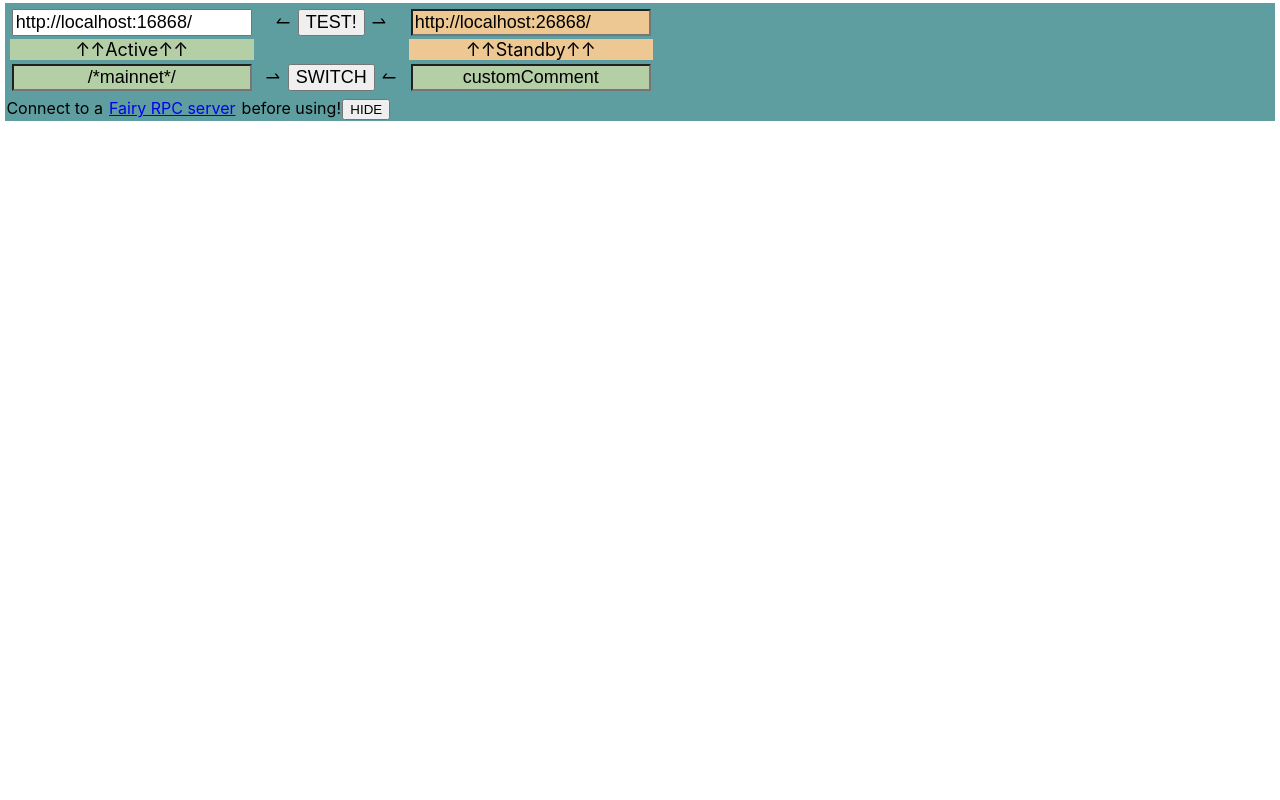
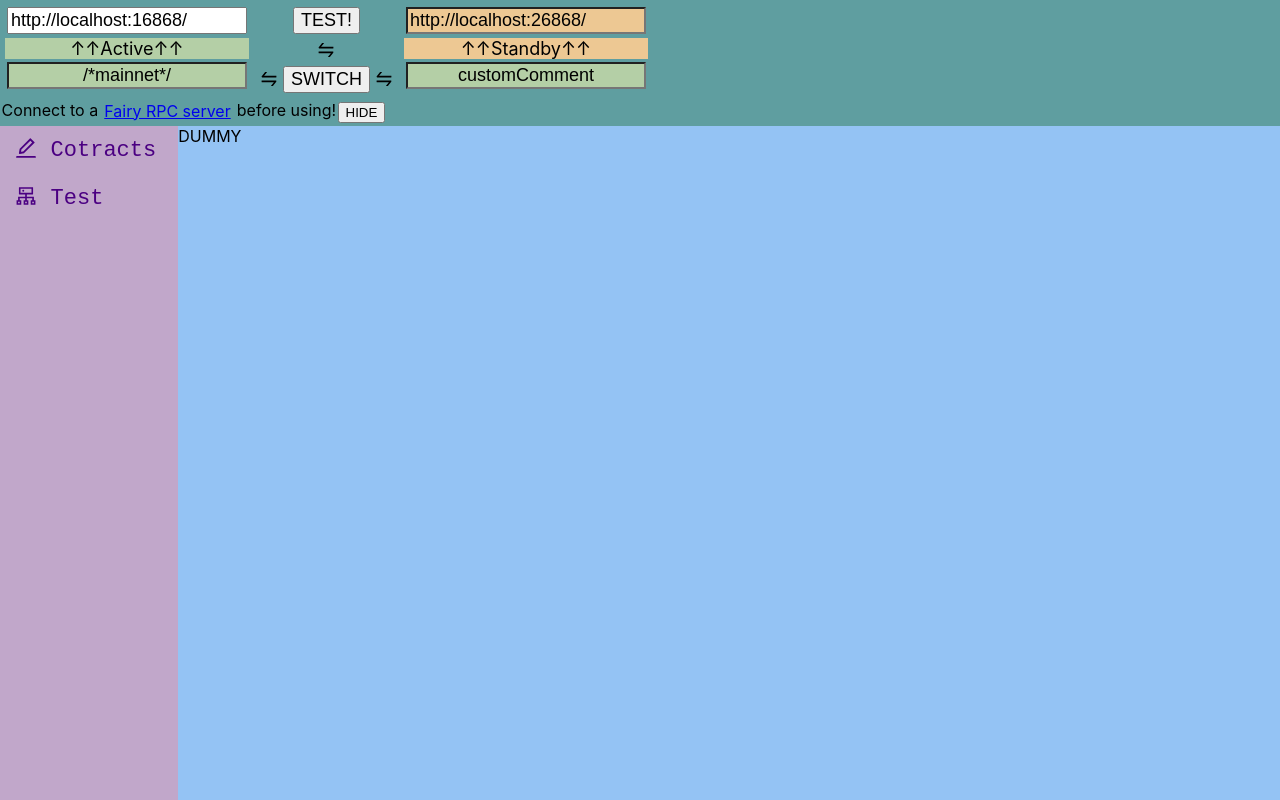
Before and after one commit to Hecate2/neo-fairy-gate, a React (Create React App) app: page / in a window 1280 px wide. Built offline with nearby package versions, Linux system fonts and the light colour scheme.

Commit message:
full workspace

```diff
--- a/src/App.css
+++ b/src/App.css
@@ -0,0 +1,15 @@
+.container {
+    /*overflow: hidden;*/
+    height: 100vh;
+    width: 100vw;
+    display: grid;
+
+    grid-template-areas:
+    "header header header"
+    "menu main side"
+    "footer footer footer";
+
+    grid-template-columns: auto minmax(0, 1fr) 0;
+    grid-template-rows: auto minmax(0, 1fr) 0;
+    /*grid-gap: 10px;*/
+}
--- a/src/App.tsx
+++ b/src/App.tsx
@@ -1,9 +1,16 @@
 import React from 'react';
 import Header from "./header";
+import LeftMenu from "./leftMenu";
+import Contracts from "./workspace/Contracts";
+import "./App.css"
 
 function App() {
   return (
-      <Header />
+      <body className={"container"}>
+        <Header/>
+        <LeftMenu/>
+        <Contracts/>
+      </body>
   );
 }
 
--- a/src/header/index.css
+++ b/src/header/index.css
@@ -1,8 +1,9 @@
-* {
+header *{
     margin: 0.1em;
 }
-
 header{
+    height: max-content;
+    grid-area: header;
     background-color: cadetblue;
 }
 
--- a/src/header/index.jsx
+++ b/src/header/index.jsx
@@ -1,5 +1,5 @@
 import React, {Component} from "react";
-import {SwapLeftOutlined, SwapRightOutlined} from "@ant-design/icons";
+import {SwapOutlined} from "@ant-design/icons";
 import fetchWithTimeout from "../utils/fetchWithTimeout";
 import "./index.css"
 
@@ -106,7 +106,7 @@ class ServerSelect extends Component {
         this.testButton.current.disabled = false;
     }
 
-    showHeader(){ this.header.current.style.height = "auto"; }
+    showHeader(){ this.header.current.style.overflow = "unset"; this.header.current.style.height = "max-content"; }
     hideHeader(){ this.header.current.style.overflow = "hidden"; this.header.current.style.height = this.headerHideHeight; }
 
     hideOrShowHeader(){
@@ -129,19 +129,18 @@ class ServerSelect extends Component {
                     <div style={{textAlign: "center", backgroundColor: colorGreen}}>↑↑Active↑↑</div>
                     <div><input style={{textAlign: "center"}} ref={this.activeServerComment} type={"text"} defaultValue={"/*mainnet*/"}/></div>
                 </span>
-                <span style={{verticalAlign: "center", alignContent: "center"}}>
+                <span>
                     <div style={{textAlign: "center"}}>
-                        <SwapLeftOutlined/>
+                        {/*<SwapLeftOutlined/>*/}
                         <button style={{textAlign: "center"}} ref={this.testButton} onClick={this.testServer}>TEST!</button>
-                        <SwapRightOutlined/>
+                        {/*<SwapRightOutlined/>*/}
                     </div>
-                    <div><br/></div>
+                    <div style={{textAlign: "center"}}><SwapOutlined/></div>
                     <div style={{textAlign: "center"}}>
-                        <SwapRightOutlined/>
+                        <SwapOutlined/>
                         <button style={{textAlign: "center"}} ref={this.switchButton} onClick={this.switchServer}>SWITCH</button>
-                        <SwapLeftOutlined/>
+                        <SwapOutlined/>
                     </div>
-                    {/*<div style={{textAlign: "center"}}><SwapOutlined/></div>*/}
                 </span>
                 <span className={"server"} style={{display: "inline-block"}}>
                     <div><input style={{backgroundColor: colorYellow}} ref={this.standbyServer} onBlur={this.onStandbyServerTextChange} type={"text"} defaultValue={this.state.standbyServer.toString()}/></div>
--- /dev/null
+++ b/src/leftMenu/index.css
@@ -0,0 +1,15 @@
+.LeftMenu{
+    grid-area: menu;
+    color: indigo;
+    background-color: #c1a7ca;
+    font-size: 22px;
+    width: max-content;
+    height: auto;
+}
+.LeftMenuItem{
+    font-family: monospace;
+    align-content: center;
+    padding: 0.5em;
+    padding-right: 1em;
+    padding-left: 0.7em;
+}
--- /dev/null
+++ b/src/leftMenu/index.jsx
@@ -0,0 +1,35 @@
+import {Component} from "react";
+import {ClusterOutlined, EditOutlined} from "@ant-design/icons";
+import "./index.css"
+
+class LeftMenuItem extends Component{
+    constructor(props) {
+        super(props);
+        this.icon = props.icon;
+        this.text = props.text;
+        this.onClick = props.onClick;
+    }
+    render() {
+        return(
+            <div className={"LeftMenuItem"} onClick={this.onClick}>
+                {this.icon.render()} {this.text}
+            </div>
+        )
+    }
+}
+
+class LeftMenu extends Component {
+    render() {
+        let menuItems = [
+            new LeftMenuItem({icon: EditOutlined, text: "Cotracts"}),
+            new LeftMenuItem({icon: ClusterOutlined, text: "Test"}),
+        ]
+        return(
+            <div className={"LeftMenu"}>
+                {menuItems.map((v) => <>{v.render()}</>)}
+            </div>
+        );
+    }
+}
+
+export default LeftMenu;
--- /dev/null
+++ b/src/workspace/Contracts/index.css
@@ -0,0 +1,6 @@
+.Contracts {
+    grid-area: main;
+    background-color: #94c3f4;
+    width: auto;
+    height: auto;
+}
--- /dev/null
+++ b/src/workspace/Contracts/index.jsx
@@ -0,0 +1,15 @@
+import {Component} from "react";
+import "./index.css"
+
+
+class Contracts extends Component{
+    render() {
+        return (
+            <div className={"Contracts"}>
+                DUMMY
+            </div>
+        );
+    }
+}
+
+export default Contracts
```
Also changed, not shown: src/footBar/index.css (added), src/footBar/index.jsx (added).
